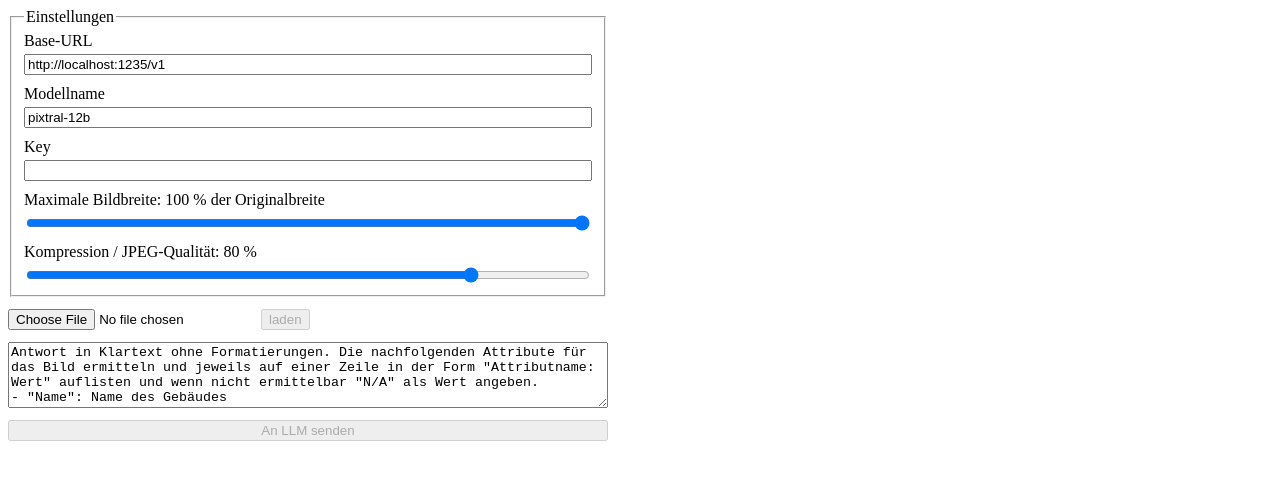
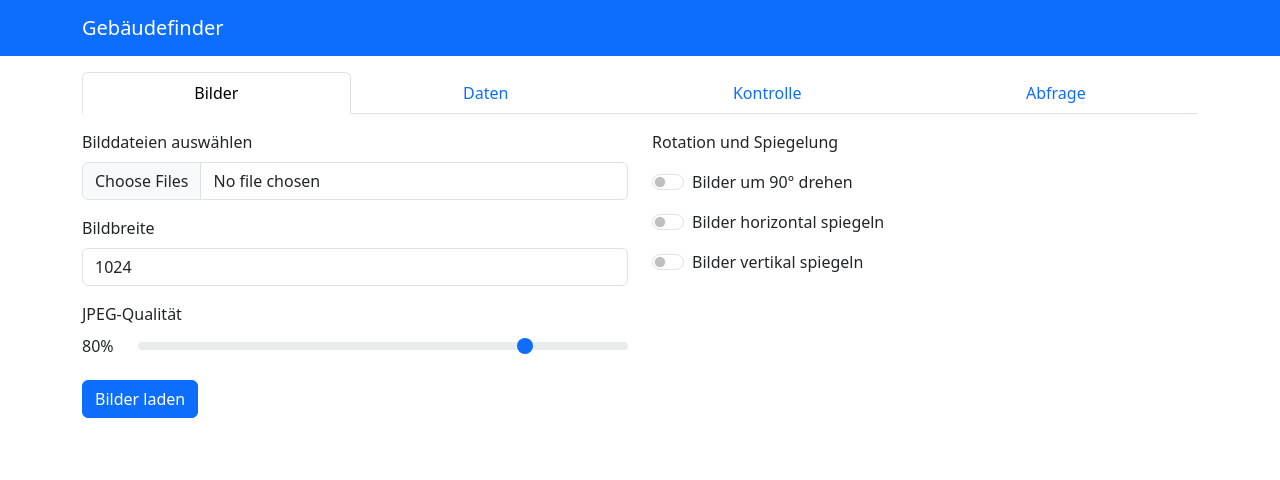
Before and after one commit to daka-fhnw/gebauede-finder, a React (Vite) app: page / in a window 1280 px wide. Shown: the top 480 px of the page. Built offline with nearby package versions, Linux system fonts and the light colour scheme.

Commit message:
image loading implemented

```diff
--- a/src/App.jsx
+++ b/src/App.jsx
@@ -1,12 +1,41 @@
-import ApiTester from "./ApiTester";
 import "./App.css";
+import "bootstrap/dist/css/bootstrap.min.css";
+import Header from "./comps/Header";
+import Tab from "react-bootstrap/Tab";
+import Tabs from "react-bootstrap/Tabs";
+import { Container } from "react-bootstrap";
+import Images from "./comps/Images";
+import { useState } from "react";
+import Inspection from "./comps/Inspection";
+import Data from "./comps/Data";
+import Query from "./comps/Query";
 
-function App() {
+export default function App() {
+  const [data, setData] = useState({});
   return (
     <>
-      <ApiTester />
+      <Header />
+      <Container>
+        <Tabs
+          defaultActiveKey="images"
+          transition={false}
+          className="mt-3 mb-3"
+          fill
+        >
+          <Tab eventKey="images" title="Bilder">
+            <Images data={data} setData={setData} />
+          </Tab>
+          <Tab eventKey="data" title="Daten">
+            <Data data={data} setData={setData} />
+          </Tab>
+          <Tab eventKey="inspection" title="Kontrolle">
+            <Inspection data={data} setData={setData} />
+          </Tab>
+          <Tab eventKey="query" title="Abfrage">
+            <Query data={data} setData={setData} />
+          </Tab>
+        </Tabs>
+      </Container>
     </>
   );
 }
-
-export default App;
--- /dev/null
+++ b/src/comps/Data.jsx
@@ -0,0 +1,3 @@
+export default function Data({ data, setData }) {
+  return <></>;
+}
--- /dev/null
+++ b/src/comps/Header.jsx
@@ -0,0 +1,12 @@
+import Container from "react-bootstrap/Container";
+import Navbar from "react-bootstrap/Navbar";
+
+export default function Header() {
+  return (
+    <Navbar expand="lg" className="navbar navbar-dark bg-primary sticky-top">
+      <Container>
+        <Navbar.Brand>Gebäudefinder</Navbar.Brand>
+      </Container>
+    </Navbar>
+  );
+}
--- /dev/null
+++ b/src/comps/Images.jsx
@@ -0,0 +1,163 @@
+import Form from "react-bootstrap/Form";
+import Button from "react-bootstrap/Button";
+import Row from "react-bootstrap/Row";
+import Col from "react-bootstrap/Col";
+import Spinner from "react-bootstrap/Spinner";
+import Alert from "react-bootstrap/Alert";
+import { useState } from "react";
+import { readImage, transformImage } from "../util/image_util";
+
+export default function Images({ data, setData }) {
+  const [files, setFiles] = useState(null);
+  const [widthPx, setWidthPx] = useState(1024);
+  const [qualityPerc, setQualityPerc] = useState(0.8);
+  const [rotate90, setRotate90] = useState(false);
+  const [mirrorX, setMirrorX] = useState(false);
+  const [mirrorY, setMirrorY] = useState(false);
+  const [loading, setLoading] = useState(false);
+  const [errors, setErrors] = useState([]);
+  const [success, setSuccess] = useState("");
+  const handleLoading = async () => {
+    setLoading(true);
+    setSuccess("");
+    setErrors([]);
+    let errorList = [];
+    const appendError = (error) => (errorList = [...errorList, error]);
+    try {
+      const newData = { ...data };
+      const properties = { widthPx, qualityPerc, rotate90, mirrorX, mirrorY };
+      let successCount = 0;
+      if (files) {
+        for (let i = 0; i < files.length; i++) {
+          const file = files[i];
+          const name = file.name;
+          try {
+            const dataURL = await transformImage(
+              await readImage(file),
+              properties,
+            );
+            newData[name] = {
+              ...(newData[name] ?? {}),
+              ...properties,
+              name,
+              dataURL,
+            };
+            successCount++;
+          } catch (error) {
+            console.error(error);
+            appendError(`Fehler beim Laden von Bild "${file.name}".`);
+          }
+        }
+        setData(newData);
+        setSuccess(
+          `${successCount} von ${files.length} Bildern erfolgreich geladen.`,
+        );
+      } else {
+        appendError("Keine Datei ausgewählt.");
+      }
+    } catch (globalError) {
+      console.error(globalError);
+      appendError("Laden durch Fehler abgebrochen.");
+    } finally {
+      setLoading(false);
+      setErrors(errorList);
+    }
+  };
+  return (
+    <>
+      <Row>
+        <Col xs={12} md={9} lg={6}>
+          <Form.Group controlId="formFiles" className="mb-3">
+            <Form.Label>Bilddateien auswählen</Form.Label>
+            <Form.Control
+              type="file"
+              multiple
+              onChange={(event) => setFiles(event.target.files)}
+              disabled={loading}
+            />
+          </Form.Group>
+          <Form.Group controlId="formWidthPx" className="mb-3">
+            <Form.Label>Bildbreite</Form.Label>
+            <Form.Control
+              type="number"
+              value={widthPx}
+              onChange={(event) => setWidthPx(event.target.value)}
+              disabled={loading}
+            />
+          </Form.Group>
+
+          <Form.Group controlId="formQualityPerc" className="mb-3">
+            <Form.Label>JPEG-Qualität</Form.Label>
+            <Row>
+              <Col className="col-auto">
+                <span>{Math.round(qualityPerc * 100)}%</span>
+              </Col>
+              <Col>
+                <Form.Range
+                  min={0}
+                  max={1}
+                  step={0.05}
+                  value={qualityPerc}
+                  onChange={(event) => setQualityPerc(event.target.value)}
+                  disabled={loading}
+                />
+              </Col>
+            </Row>{" "}
+          </Form.Group>
+        </Col>
+        <Col xs={12} lg={6}>
+          <div className="mb-3">Rotation und Spiegelung</div>
+          <Form.Check
+            type="switch"
+            id="formRotate90"
+            label="Bilder um 90° drehen"
+            checked={rotate90}
+            onChange={(event) => setRotate90(event.target.checked)}
+            className="mb-3"
+            disabled={loading}
+          />
+          <Form.Check
+            type="switch"
+            id="formMirrorX"
+            label="Bilder horizontal spiegeln"
+            checked={mirrorX}
+            onChange={(event) => setMirrorX(event.target.checked)}
+            className="mb-3"
+            disabled={loading}
+          />
+          <Form.Check
+            type="switch"
+            id="formMirrorY"
+            label="Bilder vertikal spiegeln"
+            checked={mirrorY}
+            onChange={(event) => setMirrorY(event.target.checked)}
+            className="mb-3"
+            disabled={loading}
+          />
+        </Col>
+      </Row>
+      <div className="mb-3">
+        <Button onClick={handleLoading} disabled={loading}>
+          {!loading && <span>Bilder laden</span>}
+          {loading && (
+            <>
+              <Spinner animation="border" size="sm" className="me-2" />
+              <span>Bilder werden geladen</span>
+            </>
+          )}
+        </Button>
+      </div>
+      {success && (
+        <Alert variant="success" className="mb-2">
+          {success}
+        </Alert>
+      )}
+      {errors &&
+        errors.map((error) => (
+          <Alert variant="danger" className="mb-2">
+            {error}
+          </Alert>
+        ))}
+    </>
+  );
+}
--- /dev/null
+++ b/src/comps/Inspection.jsx
@@ -0,0 +1,17 @@
+export default function Inspection({ data, setData }) {
+  return (
+    <>
+      {Object.entries(data).map(([key, value]) => (
+        <div key={key}>
+          <div>{value.name}</div>
+          <img
+            src={value.dataURL}
+            alt="Vorschau"
+            style={{ maxWidth: "100%", maxHeight: 250 }}
+          />
+          <hr />
+        </div>
+      ))}
+    </>
+  );
+}
--- /dev/null
+++ b/src/comps/Query.jsx
@@ -0,0 +1,3 @@
+export default function Query({ data, setData }) {
+  return <></>;
+}
--- a/src/util/image_util.js
+++ b/src/util/image_util.js
@@ -2,7 +2,10 @@ export function readImage(file) {
   return new Promise((resolve, reject) => {
     const reader = new FileReader();
     reader.onload = () => resolve(reader.result);
-    reader.onerror = () => reject(reader.error);
+    reader.onerror = () => {
+      console.error(reader.error);
+      reject("Laden der Bilddatei fehlgeschlagen.");
+    };
     reader.readAsDataURL(file);
   });
 }
@@ -32,7 +35,7 @@ export function transformImage(dataURL, properties) {
       ctx.fillRect(0, 0, cw, ch);
       if (steps.length !== 0) {
         const matrix = steps.reduce(
-          (acc, m) => m.multiply(acc),
+          (accumulator, current) => current.multiply(accumulator),
           new DOMMatrix(),
         );
         ctx.setTransform(matrix);
@@ -40,7 +43,7 @@ export function transformImage(dataURL, properties) {
       ctx.drawImage(img, 0, 0, w, h);
       resolve(canvas.toDataURL("image/jpeg", properties.qualityPerc));
     };
-    img.onerror = () => reject("Bild-Transformation fehlgeschlagen.");
+    img.onerror = () => reject("Transformation des Bildes fehlgeschlagen.");
     img.src = dataURL;
   });
 }
```
